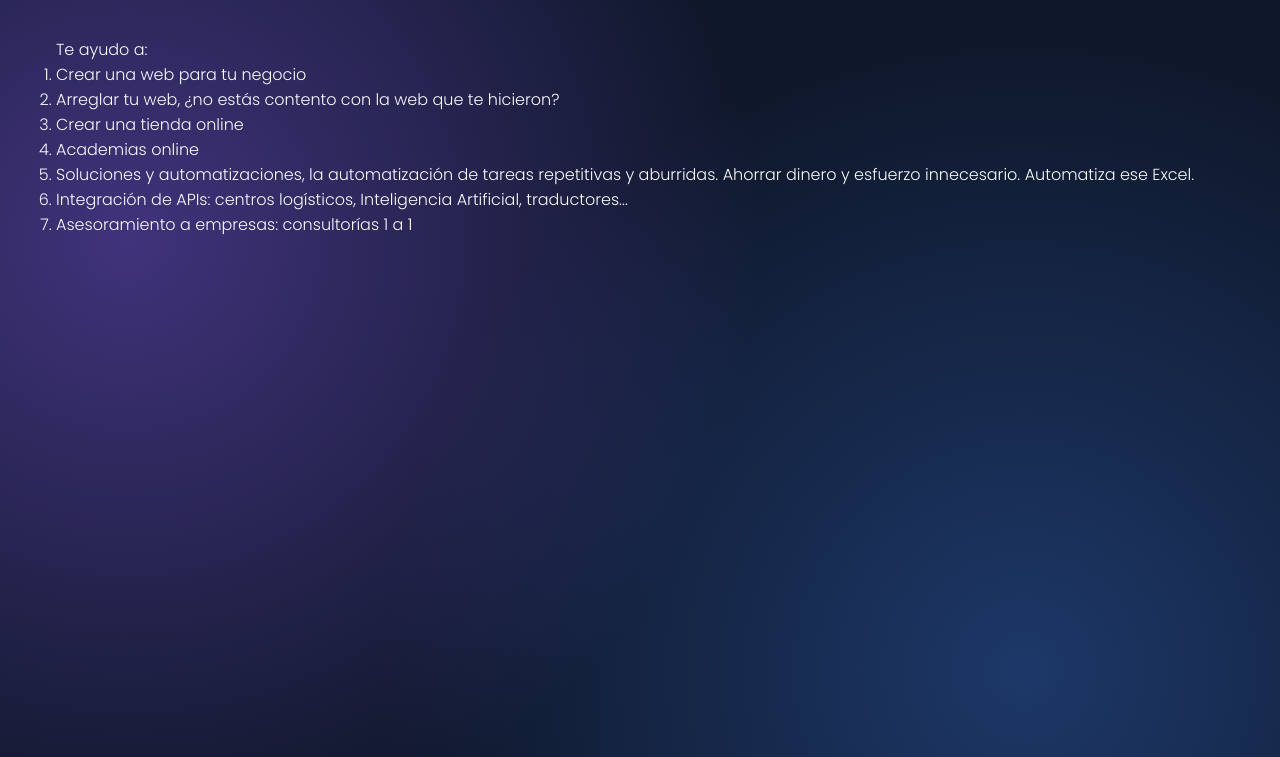
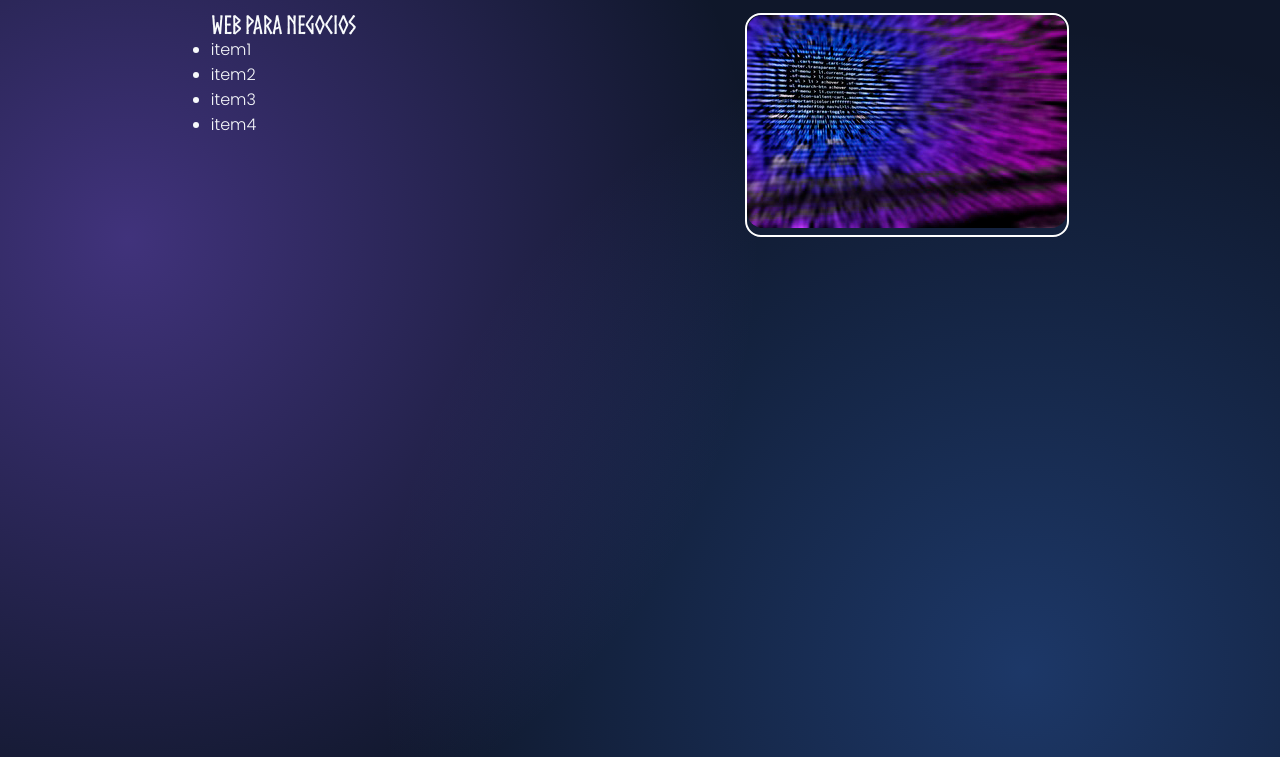
Before and after one commit to iker777/ikeralvarez, an Astro site: page /servicios in a window 1280 px wide. Shown: the part 107-864 px from the top of the page. Built offline with nearby package versions, Linux system fonts and the light colour scheme; Astro itself is replaced by a stand-in of ours.

Commit message:
Changind dev branch

```diff
--- a/src/pages/servicios.astro
+++ b/src/pages/servicios.astro
@@ -7,7 +7,21 @@ import Layout from "../layouts/Layout.astro";
     <NavMenu />
     <section class="dev">
         <h1 class="dev__h1">Servicio de desarrollo web</h1>
-        <article class="dev__art">
+        <article class="dev__cont dev__cont--odd">
+            <div class="dev__textCont">
+                <h2 class="dev__h2">Web para negocios</h2>
+                <ul class="dev__ul">
+                    <li class="dev__li">item1</li>
+                    <li class="dev__li">item2</li>
+                    <li class="dev__li">item3</li>
+                    <li class="dev__li">item4</li>
+                </ul>
+            </div>
+            <div class="dev__contImg">
+                <img src="img/coding-bg.jpg" alt="" class="dev__img" />
+            </div>
+        </article>
+        <!-- <article class="dev__art">
             <p class="dev__p">Te ayudo a:</p>
             <ol class="dev__ol">
                 <li class="dev__li">Crear una web para tu negocio</li>
@@ -30,7 +44,7 @@ import Layout from "../layouts/Layout.astro";
                     Asesoramiento a empresas: consultorías 1 a 1
                 </li>
             </ol>
-        </article>
+        </article> -->
     </section>
 </Layout>
 <style>
@@ -45,4 +59,26 @@ import Layout from "../layouts/Layout.astro";
     .dev__art {
         padding: 40px;
     }
+    .dev__cont {
+        display: flex;
+        width: 100%;
+        justify-content: space-around;
+        margin: 16px 0;
+    }
+    .dev__contImg {
+        border-radius: 16px;
+        border: 2px solid white;
+    }
+    .dev__img {
+        border-radius: 16px;
+        width: 100%;
+    }
+    @media (max-width: 1024px) {
+        .dev__cont--odd {
+            flex-direction: column-reverse;
+        }
+        .dev__cont--even:25 {
+            flex-direction: column;
+        }
+    }
 </style>
```
